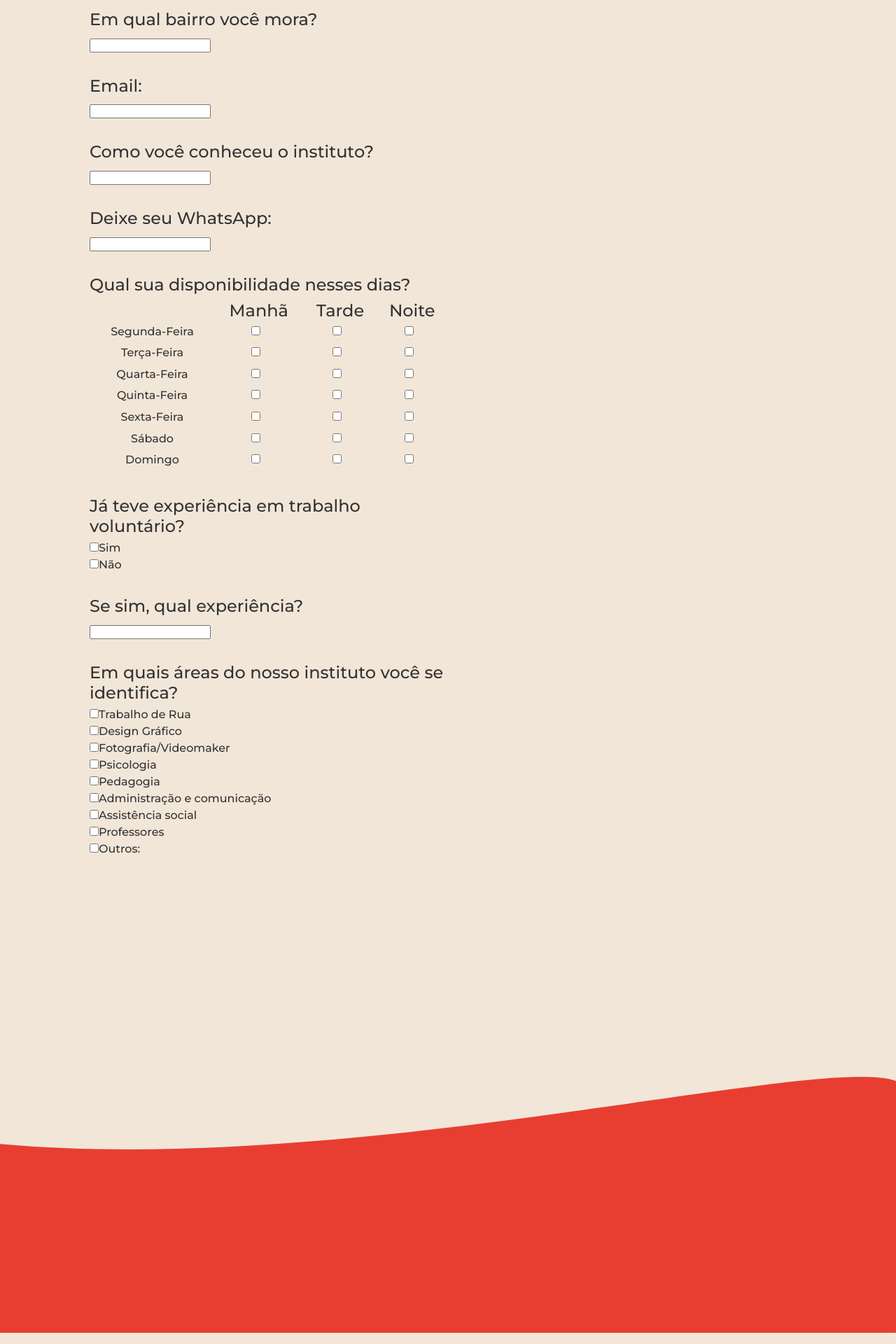
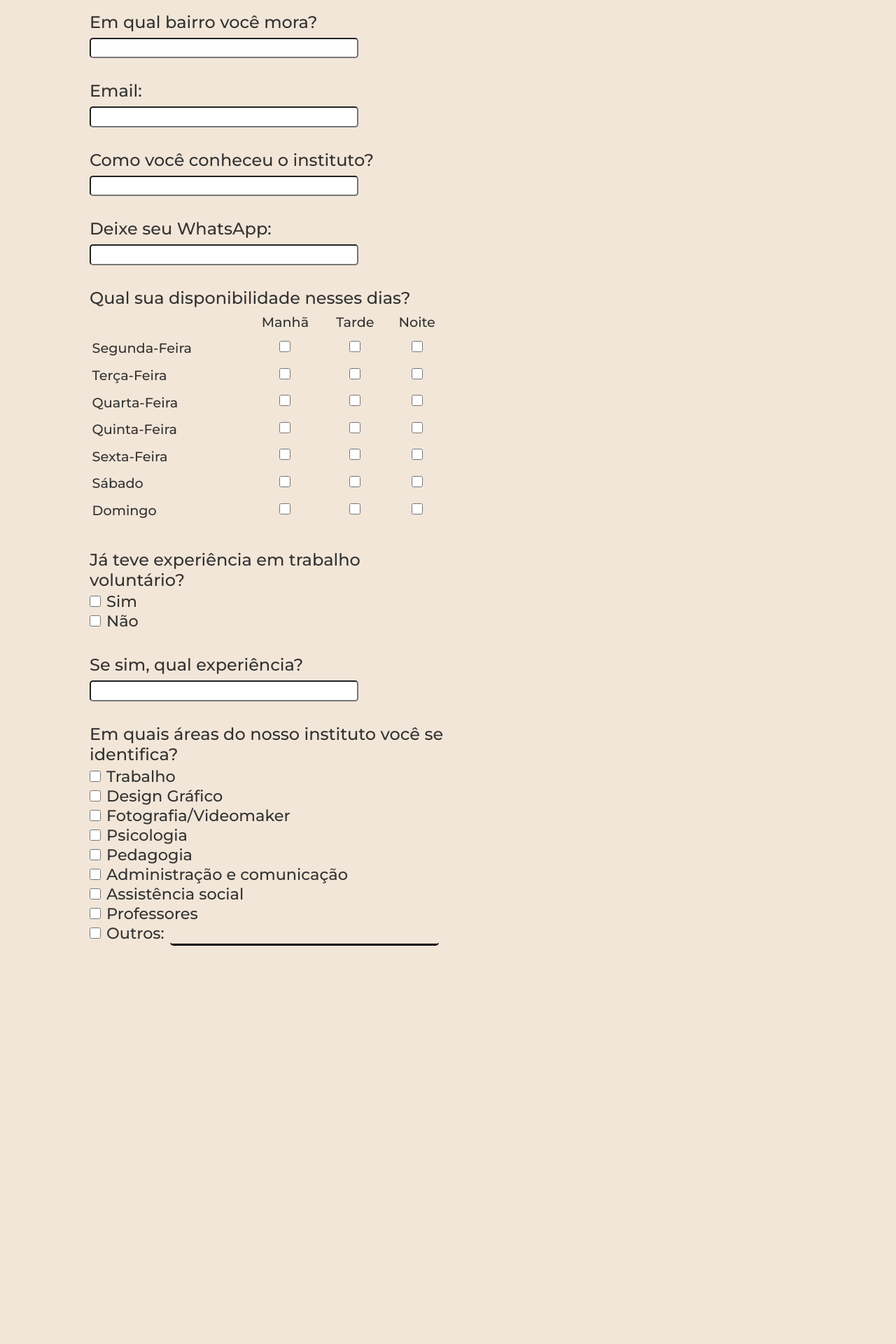
Before and after one commit to Thiagomrfs/AmorAoProximoSite, a Django app: page /formvol in a window 1280 px wide. Shown: the part 497-2417 px from the top of the page at 70% size. Run offline with Django 3.2, Linux system fonts and the light colour scheme; some libraries are stand-ins or nearby versions.

Commit message:
CSS: Volunteer's form

```diff
--- a/static/css/form.css
+++ b/static/css/form.css
@@ -1,7 +1,7 @@
 #form-landing {
     background-color: var(--background-one);
     width: 100vw;
-    height: 275vh;
+    height: 350vh;
     display: flex;
 }
 
@@ -65,7 +65,7 @@
     padding: 0.1rem;
     text-align: center;
     padding-bottom: 0.5rem;
-    font-size: 1rem;
+    font-size: 1.2rem;
 }
 
 #form-landing .form-body p{
@@ -76,6 +76,46 @@
 
 #form-landing .form-body fieldset{
     border: 0rem;
-    font-size: 1rem;
+    font-size: 1.2rem;
     line-height: 1.5rem;
 }
+
+#form-landing .form-body input[type="text"], input[type="Email"], input[type=tel]{
+    width: 30vw;
+    padding: 00.3rem;
+    border-radius: 00.3rem;
+}
+
+#form-landing .form-body .check input[type="checkbox"] {
+    margin-bottom: 00.5rem;
+    cursor: pointer;
+    height: 1rem;
+    width: 1rem;
+  }
+
+#form-landing .form-body th{
+    padding: 0.1rem;
+    padding-bottom: 0.5rem;
+    font-size: 1.2rem;
+}
+
+#form-landing .form-body .label{
+    text-align: left;
+}
+
+#form-landing .form-body label{
+    font-size: 1.4rem;
+    margin-left: 00.5rem;
+    margin-bottom: 0.5rem;
+}
+
+#other{
+    width: 15rem;
+    margin-left: 0.5rem;
+    border-top: 0rem;
+    border-left: 0rem;
+    border-right: 0rem;
+    border-bottom: solid;
+    background-color: transparent;
+    outline: none;
+}
--- a/templates/formvol.html
+++ b/templates/formvol.html
@@ -47,65 +47,65 @@
 
                         <p>Deixe seu WhatsApp:</p>
                         <form class="form-input">
-                            <input type="number" />
+                            <input type="tel" pattern="[0-9]{11}"/>
                         </form>
 
                         <p>Qual sua disponibilidade nesses dias?</p>
 
                         <table>
                             <tr>
-                                <th>&nbsp</th>
+                                <th></th>
                                 <th>Manhã</th>
                                 <th>Tarde</th>
                                 <th>Noite</th>
                             </tr>
                             <tr>
-                                <td class>Segunda-Feira</td>
-                                <td><input type="checkbox"/> &nbsp </td>
-                                <td><input type="checkbox"/> &nbsp </td>
-                                <td><input type="checkbox"/> &nbsp </td>
+                                <td class="label">Segunda-Feira</td>
+                                <td class="check"><input type="checkbox"/>  </td>
+                                <td class="check"><input type="checkbox"/>  </td>
+                                <td class="check"><input type="checkbox"/>  </td>
                             </tr>
 
                             <tr>
-                                <td>Terça-Feira</td>
-                                <td><input type="checkbox"/> &nbsp </td>
-                                <td><input type="checkbox"/> &nbsp </td>
-                                <td><input type="checkbox"/> &nbsp </td>
+                                <td class="label">Terça-Feira</td>
+                                <td class="check"><input type="checkbox"/>  </td>
+                                <td class="check"><input type="checkbox"/>  </td>
+                                <td class="check"><input type="checkbox"/>  </td>
                             </tr>
 
                             <tr>
-                                <td>Quarta-Feira</td>
-                                <td><input type="checkbox"/> &nbsp </td>
-                                <td><input type="checkbox"/> &nbsp </td>
-                                <td><input type="checkbox"/> &nbsp </td>
+                                <td class="label">Quarta-Feira</td>
+                                <td class="check"><input type="checkbox"/>  </td>
+                                <td class="check"><input type="checkbox"/>  </td>
+                                <td class="check"><input type="checkbox"/>  </td>
                             </tr>
 
                             <tr>
-                                <td>Quinta-Feira</td>
-                                <td><input type="checkbox"/> &nbsp </td>
-                                <td><input type="checkbox"/> &nbsp </td>
-                                <td><input type="checkbox"/> &nbsp </td>
+                                <td class="label">Quinta-Feira</td>
+                                <td class="check"><input type="checkbox"/>  </td>
+                                <td class="check"><input type="checkbox"/>  </td>
+                                <td class="check"><input type="checkbox"/>  </td>
                             </tr>
 
                             <tr>
-                                <td>Sexta-Feira</td>
-                                <td><input type="checkbox"/> &nbsp </td>
-                                <td><input type="checkbox"/> &nbsp </td>
-                                <td><input type="checkbox"/> &nbsp </td>
+                                <td class="label">Sexta-Feira</td>
+                                <td class="check"><input type="checkbox"/>  </td>
+                                <td class="check"><input type="checkbox"/>  </td>
+                                <td class="check"><input type="checkbox"/>  </td>
                             </tr>
 
                             <tr>
-                                <td>Sábado</td>
-                                <td><input type="checkbox"/> &nbsp </td>
-                                <td><input type="checkbox"/> &nbsp </td>
-                                <td><input type="checkbox"/> &nbsp </td>
+                                <td class="label">Sábado</td>
+                                <td class="check"><input type="checkbox"/>  </td>
+                                <td class="check"><input type="checkbox"/>  </td>
+                                <td class="check"><input type="checkbox"/>  </td>
                             </tr>
 
                             <tr>
-                                <td>Domingo</td>
-                                <td><input type="checkbox"/> &nbsp </td>
-                                <td><input type="checkbox"/> &nbsp </td>
-                                <td><input type="checkbox"/> &nbsp </td>
+                                <td class="label">Domingo</td>
+                                <td class="check"><input type="checkbox"/>  </td>
+                                <td class="check"><input type="checkbox"/>  </td>
+                                <td class="check"><input type="checkbox"/>  </td>
                             </tr>
                         </table>
 
@@ -113,9 +113,9 @@
 
 
                         <p>Já teve experiência em trabalho voluntário?</p>
-                        <fieldset>
-                            <input type="checkbox" name="exp" value="sim">Sim<br>
-                            <input type="checkbox" name="exp" value="nao">Não<br>
+                        <fieldset class="check">
+                            <input type="checkbox" name="exp" value="sim"><label>Sim</label><br>
+                            <input type="checkbox" name="exp" value="nao"><label>Não</label><br>
                         </fieldset>
 
                         <p>Se sim, qual experiência?</p>
@@ -126,16 +126,16 @@
                         <p>Em quais áreas do nosso instituto você se identifica?</p>
 
                         <form>
-                            <fieldset>
-                                <input type="checkbox" name="area" value="Trabalho de Rua">Trabalho de Rua<br>
-                                <input type="checkbox" name="area" value="Design Gráfico">Design Gráfico<br>
-                                <input type="checkbox" name="area" value="Fotografia/Videomaker">Fotografia/Videomaker<br>
-                                <input type="checkbox" name="area" value="Psicologia">Psicologia<br>
-                                <input type="checkbox" name="area" value="Pedagogia">Pedagogia<br>
-                                <input type="checkbox" name="area" value="Administração e comunicação">Administração e comunicação<br>
-                                <input type="checkbox" name="area" value="Assistência social">Assistência social<br>
-                                <input type="checkbox" name="area" value="Professores">Professores<br>
-                                <input type="checkbox" name="area" value="Outros">Outros:<br>
+                            <fieldset class="check" >
+                                <input type="checkbox" name="area" value="Trabalho de Rua"><label>Trabalho</label><br>
+                                <input type="checkbox" name="area" value="Design Gráfico"><label>Design Gráfico</label><br>
+                                <input type="checkbox" name="area" value="Fotografia/Videomaker"><label>Fotografia/Videomaker</label><br>
+                                <input type="checkbox" name="area" value="Psicologia"><label>Psicologia</label><br>
+                                <input type="checkbox" name="area" value="Pedagogia"><label>Pedagogia</label><br>
+                                <input type="checkbox" name="area" value="Administração e comunicação"><label>Administração e comunicação</label><br>
+                                <input type="checkbox" name="area" value="Assistência social"><label>Assistência social</label><br>
+                                <input type="checkbox" name="area" value="Professores"><label>Professores</label><br>
+                                <input type="checkbox" name="area" value="Outros"><label>Outros:<input type="text" id="other"></input></label><br>
                             </fieldset>
                         </form>
 
@@ -146,7 +146,7 @@
             </div>
 
 
-            <img src="{% static 'img/forms-castelo.png' %}" alt="Castelo" />
+            <img src="{% static 'img/forms-castelo.png' %}" alt="Caminho nas nuvens para um castelo de sonhos" />
         </section>
 
 
```
